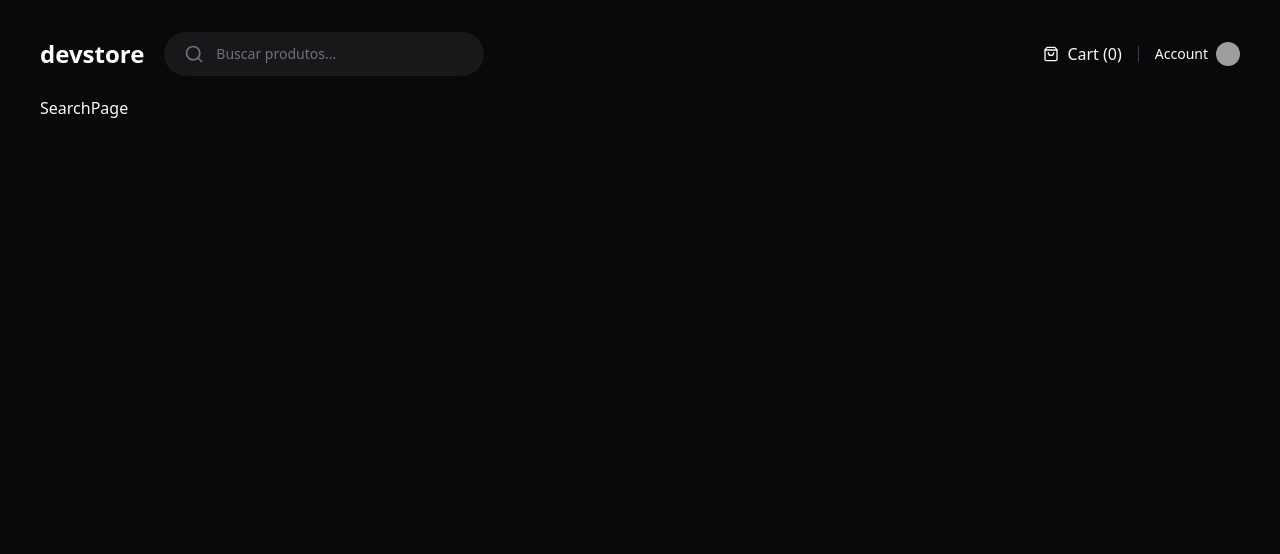
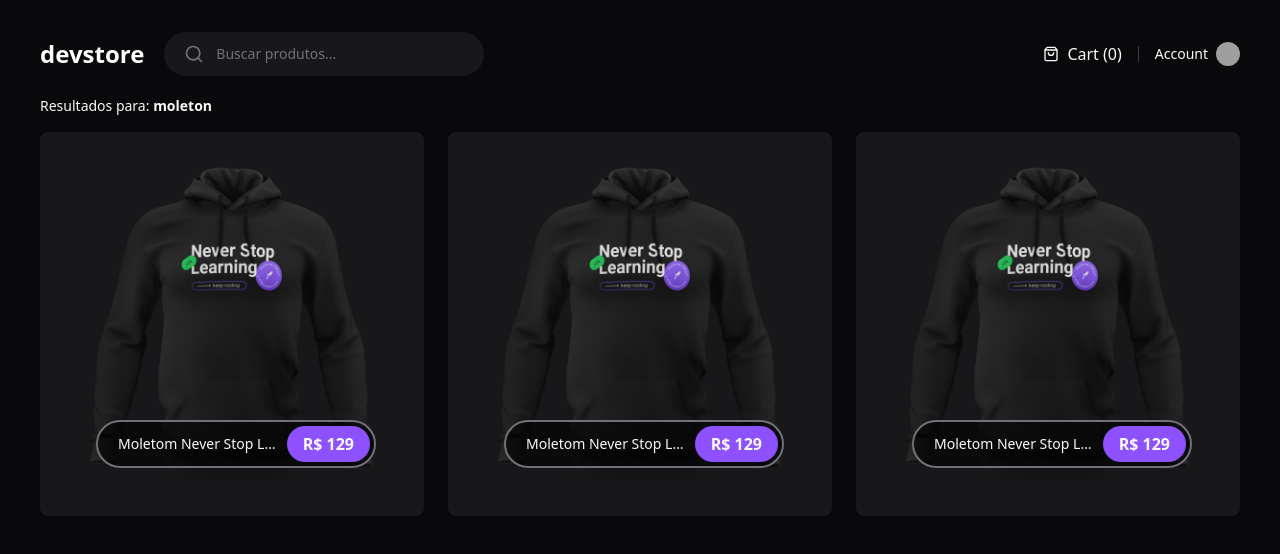
Before and after one commit to caioluna/devstore, a Next.js app: page /search in a window 1280 px wide. Shown: the top 554 px of the page. Built offline with nearby package versions, Linux system fonts and the light colour scheme; grey boxes are pictures that could not be loaded.

Commit message:
feat: layout search page

```diff
--- /dev/null
+++ b/src/app/(store)/product/[slug]/types.ts
@@ -0,0 +1,5 @@
+export interface ProductProps {
+  params: {
+    slug: string;
+  }
+}
--- a/src/app/(store)/search/page.tsx
+++ b/src/app/(store)/search/page.tsx
@@ -1,4 +1,38 @@
+import {FeaturedLink} from "@/components/FeaturedLink";
+
 export default async function SearchPage() {
-  await new Promise((resolve) => setTimeout(resolve, 1000));
-  return <div>SearchPage</div>;
+  return (
+    <div className='flex flex-col gap-4'>
+      <p className='text-sm'>
+        Resultados para: <span className='font-semibold'>moleton</span>
+      </p>
+
+      <div className='grid grid-cols-3 gap-6'>
+        <FeaturedLink
+          key={1}
+          href={'moletom-never-stop-learning'}
+          imageUrl={'/moletom-never-stop-learning.png'}
+          label={'Moletom Never Stop Learning'}
+          price={129}
+          size={460}
+        />
+        <FeaturedLink
+          key={1}
+          href={'moletom-never-stop-learning'}
+          imageUrl={'/moletom-never-stop-learning.png'}
+          label={'Moletom Never Stop Learning'}
+          price={129}
+          size={460}
+        />
+        <FeaturedLink
+          key={1}
+          href={'moletom-never-stop-learning'}
+          imageUrl={'/moletom-never-stop-learning.png'}
+          label={'Moletom Never Stop Learning'}
+          price={129}
+          size={460}
+        />
+      </div>
+    </div>
+  )
 }
--- /dev/null
+++ b/src/app/api/products/search/route.ts
@@ -0,0 +1,15 @@
+import data from "../data.json"
+import type {NextRequest} from "next/server";
+import {z} from "zod";
+
+export async function GET(request: NextRequest) {
+  const {searchParams} = request.nextUrl
+
+  const query = z.string().parse(searchParams.get('q'))
+
+  const products = data.products.filter(product => {
+    return product.title.toLocaleLowerCase() === query.toLocaleLowerCase()
+  })
+
+  return Response.json(products)
+}
```
